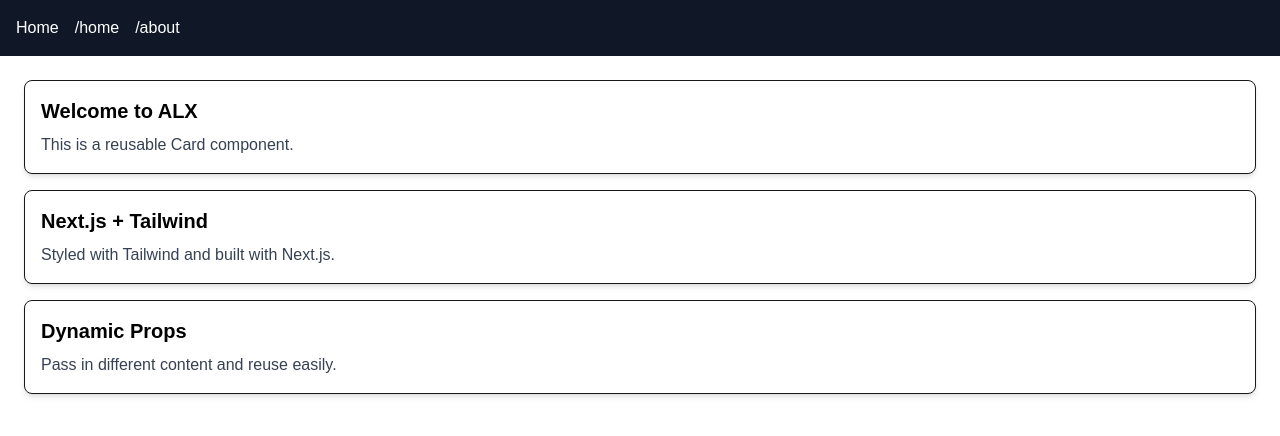
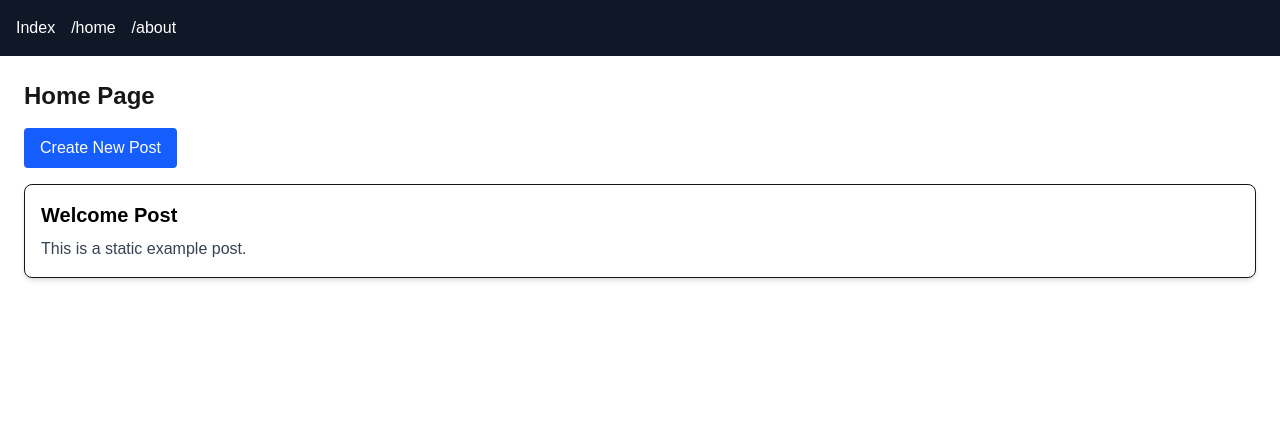
Before and after one commit to Nate-Workspace/alx-project-0x02-setup, a Next.js app in the folder alx-project-0x02/: page /home in a window 1280 px wide. Shown: the top 436 px of the page. Built offline with nearby package versions, Linux system fonts and the light colour scheme.

Commit message:
Post modal - Task 4

```diff
--- /dev/null
+++ b/alx-project-0x02/components/common/PostModal.tsx
@@ -0,0 +1,62 @@
+// components/common/PostModal.tsx
+import React, { useState } from 'react';
+
+type PostModalProps = {
+  isOpen: boolean;
+  onClose: () => void;
+  onSubmit: (title: string, content: string) => void;
+};
+
+const PostModal: React.FC<PostModalProps> = ({ isOpen, onClose, onSubmit }) => {
+  const [title, setTitle] = useState('');
+  const [content, setContent] = useState('');
+
+  if (!isOpen) return null;
+
+  const handleSubmit = (e: React.FormEvent) => {
+    e.preventDefault();
+    onSubmit(title, content);
+    setTitle('');
+    setContent('');
+    onClose();
+  };
+
+  return (
+    <div className="fixed inset-0 bg-black bg-opacity-50 flex items-center justify-center z-50">
+      <div className="bg-white p-6 rounded-lg shadow-md w-full max-w-md">
+        <h2 className="text-xl font-semibold mb-4 text-black">Create New Post</h2>
+        <form onSubmit={handleSubmit} className="space-y-4">
+          <input
+            type="text"
+            placeholder="Title"
+            className="w-full text-black border p-2 rounded"
+            value={title}
+            onChange={(e) => setTitle(e.target.value)}
+            required
+          />
+          <textarea
+            placeholder="Content"
+            className="w-full border text-black p-2 rounded"
+            value={content}
+            onChange={(e) => setContent(e.target.value)}
+            required
+          ></textarea>
+          <div className="flex justify-end gap-2">
+            <button
+              type="button"
+              className="px-4 py-2 text-black bg-gray-300 rounded hover:cursor-pointer"
+              onClick={onClose}
+            >
+              Cancel
+            </button>
+            <button type="submit" className="px-4 py-2 bg-blue-500 text-white rounded hover:cursor-pointer">
+              Add Post
+            </button>
+          </div>
+        </form>
+      </div>
+    </div>
+  );
+};
+
+export default PostModal;
--- a/alx-project-0x02/components/layout/Header.tsx
+++ b/alx-project-0x02/components/layout/Header.tsx
@@ -4,7 +4,7 @@
   return (
     <header className="bg-gray-900 text-white p-4">
       <nav className="flex gap-4">
-        <Link href="/">Home</Link>
+        <Link href="/">Index</Link>
         <Link href="/home">/home</Link>
         <Link href="/about">/about</Link>
       </nav>
--- a/alx-project-0x02/pages/home.tsx
+++ b/alx-project-0x02/pages/home.tsx
@@ -1,15 +1,43 @@
-import React from 'react';
-import Card from "@/components/common/Card";
+// pages/home.tsx
+import React, { useState } from 'react';
+import Card from '../components/common/Card';
+import PostModal from '../components/common/PostModal';
 import Header from '@/components/layout/Header';
 
-const HomePage = () => {
+const HomePage: React.FC = () => {
+  const [modalOpen, setModalOpen] = useState(false);
+  const [posts, setPosts] = useState([
+    { title: 'Welcome Post', content: 'This is a static example post.' }
+  ]);
+
+  const handleAddPost = (title: string, content: string) => {
+    setPosts([{ title, content }, ...posts]);
+  };
+
   return (
     <div>
         <Header/>
-    <div className="p-6 space-y-4">
-      <Card title="Welcome to ALX" content="This is a reusable Card component." />
-      <Card title="Next.js + Tailwind" content="Styled with Tailwind and built with Next.js." />
-      <Card title="Dynamic Props" content="Pass in different content and reuse easily." />
+    <div className="p-6">
+
+      <h1 className="text-2xl font-bold mb-4">Home Page</h1>
+      <button
+        onClick={() => setModalOpen(true)}
+        className="mb-4 px-4 py-2 bg-blue-600 text-white rounded"
+      >
+        Create New Post
+      </button>
+
+      <PostModal
+        isOpen={modalOpen}
+        onClose={() => setModalOpen(false)}
+        onSubmit={handleAddPost}
+      />
+
+      <div className="grid gap-4">
+        {posts.map((post, index) => (
+          <Card key={index} title={post.title} content={post.content} />
+        ))}
+      </div>
     </div>
     </div>
   );
```
